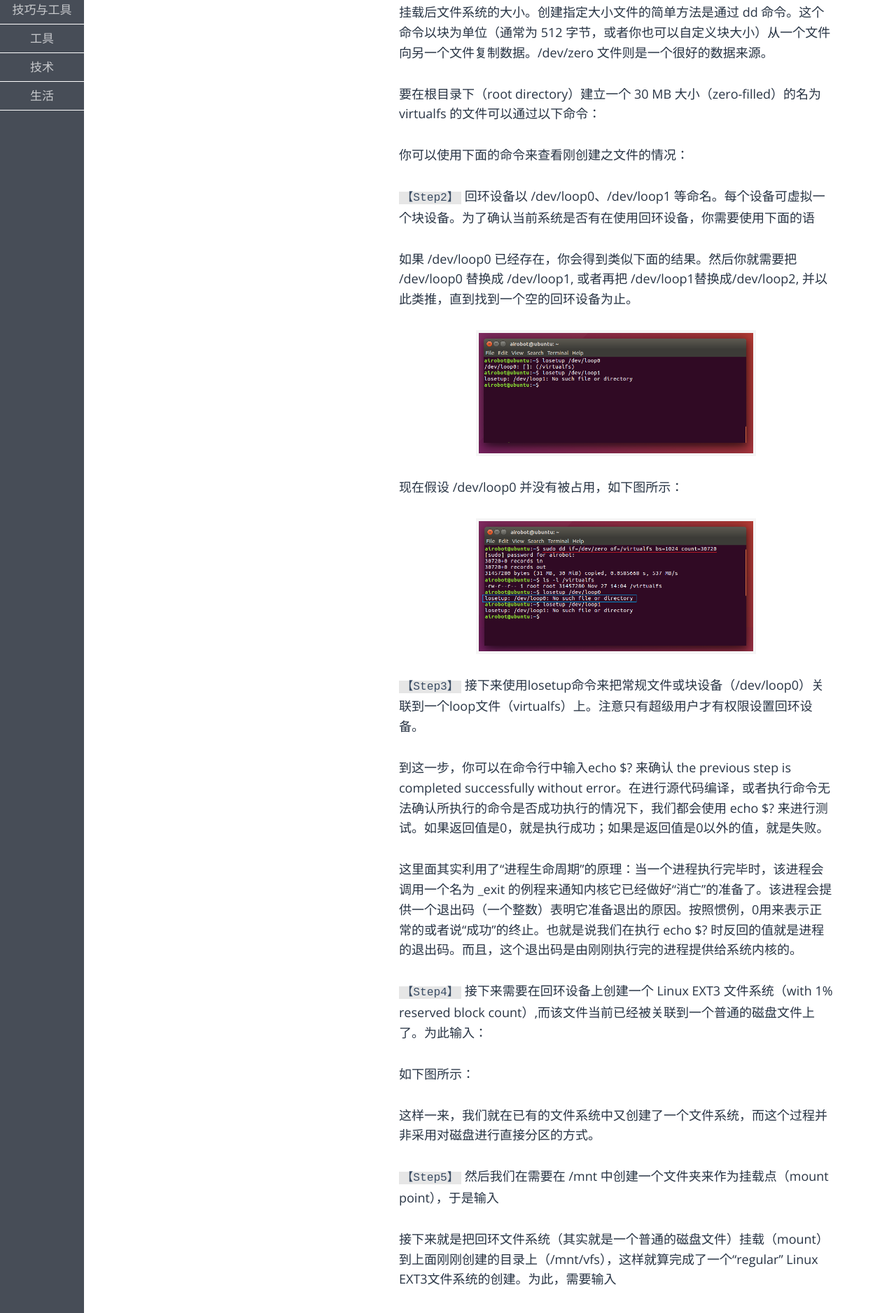
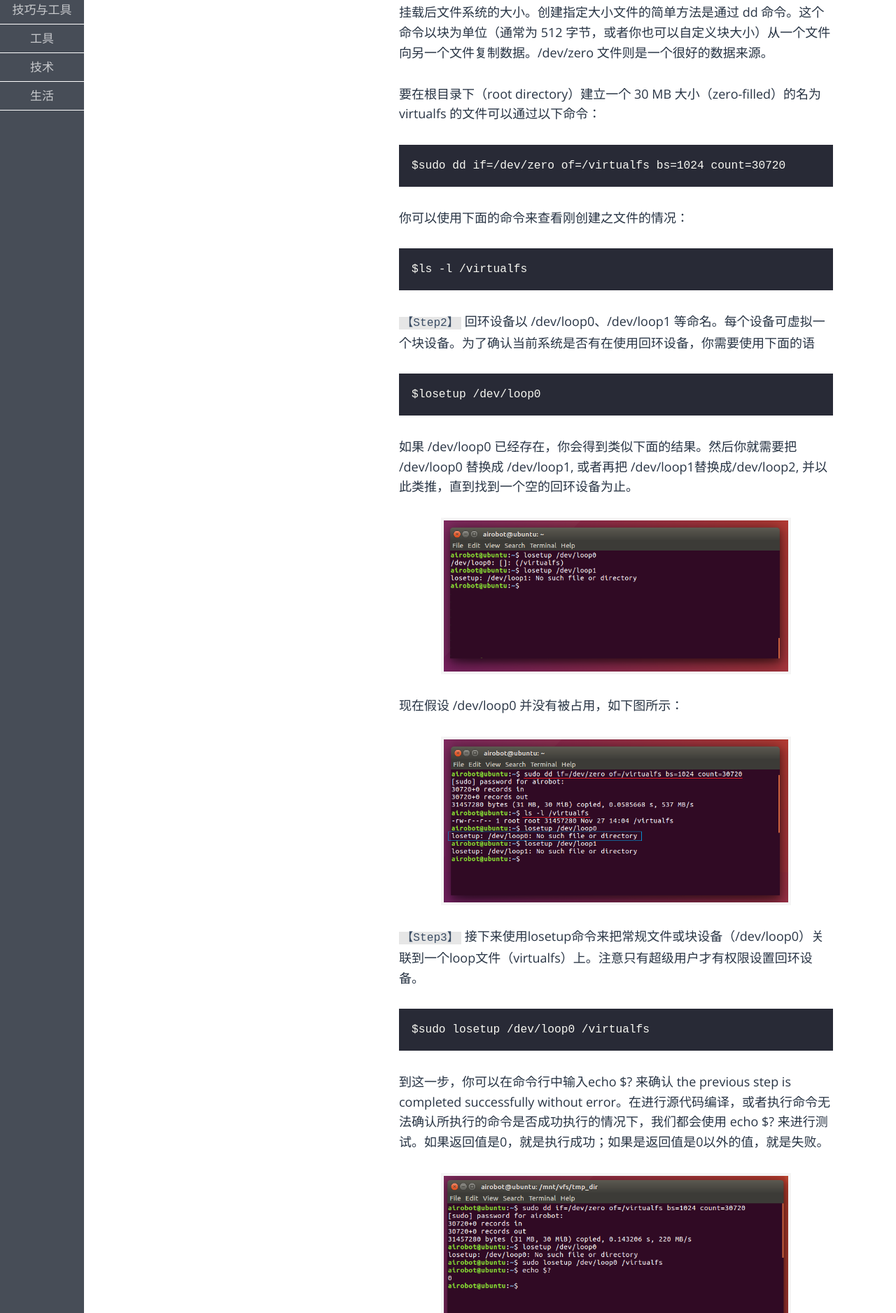
Before and after one commit to fzuo/baimafujinji, a Jekyll site: the page built from _posts/tool/2012-12-15-linux-loopback.md, in a window 1280 px wide. Shown: the part 746-2623 px from the top of the page at 70% size. Built offline with Jekyll 4.4.1, drawn with Linux system fonts in a browser that asks for light colours; some web fonts are replaced; some of the changed text lies outside the part shown.

Commit message:
Update 2012-12-15-linux-loopback.md

````diff
--- a/_posts/tool/2012-12-15-linux-loopback.md
+++ b/_posts/tool/2012-12-15-linux-loopback.md
@@ -20,64 +20,107 @@
 
 要在根目录下（root directory）建立一个 30 MB 大小（zero-filled）的名为 virtualfs 的文件可以通过以下命令：
 
+```
+$sudo dd if=/dev/zero of=/virtualfs bs=1024 count=30720
+```
 
 你可以使用下面的命令来查看刚创建之文件的情况：
 
+```
+$ls -l /virtualfs
+```
 
 `【Step2】` 回环设备以 /dev/loop0、/dev/loop1 等命名。每个设备可虚拟一个块设备。为了确认当前系统是否有在使用回环设备，你需要使用下面的语
+
+```
+$losetup /dev/loop0
+```
 
 如果 /dev/loop0 已经存在，你会得到类似下面的结果。然后你就需要把 /dev/loop0 替换成 /dev/loop1, 或者再把 /dev/loop1替换成/dev/loop2, 并以此类推，直到找到一个空的回环设备为止。
 
 <p align="center">
-<img src="https://fzuo.github.io/assets/img/linux_loopback/linux_loopback01.png" width="400">
+<img src="https://fzuo.github.io/assets/img/linux_loopback/linux_loopback01.png" width="500">
 </p>
 
 现在假设 /dev/loop0 并没有被占用，如下图所示：
 
 <p align="center">
-<img src="https://fzuo.github.io/assets/img/linux_loopback/linux_loopback02.png" width="400">
+<img src="https://fzuo.github.io/assets/img/linux_loopback/linux_loopback02.png" width="500">
 </p>
 
 `【Step3】` 接下来使用losetup命令来把常规文件或块设备（/dev/loop0）关联到一个loop文件（virtualfs）上。注意只有超级用户才有权限设置回环设备。
 
+```
+$sudo losetup /dev/loop0 /virtualfs
+```
+
 到这一步，你可以在命令行中输入echo $? 来确认 the previous step is completed successfully without error。在进行源代码编译，或者执行命令无法确认所执行的命令是否成功执行的情况下，我们都会使用 echo $? 来进行测试。如果返回值是0，就是执行成功；如果是返回值是0以外的值，就是失败。
 
+<p align="center">
+<img src="https://fzuo.github.io/assets/img/linux_loopback/linux_loopback03.png" width="500">
+</p>
 
-这里面其实利用了“进程生命周期”的原理：当一个进程执行完毕时，该进程会调用一个名为 _exit 的例程来通知内核它已经做好“消亡”的准备了。该进程会提供一个退出码（一个整数）表明它准备退出的原因。按照惯例，0用来表示正常的或者说“成功”的终止。也就是说我们在执行 echo $? 时反回的值就是进程的退出码。而且，这个退出码是由刚刚执行完的进程提供给系统内核的。
+这里面其实利用了“进程生命周期”的原理：当一个进程执行完毕时，该进程会调用一个名为 \_exit 的例程来通知内核它已经做好“消亡”的准备了。该进程会提供一个退出码（一个整数）表明它准备退出的原因。按照惯例，0用来表示正常的或者说“成功”的终止。也就是说我们在执行 echo $? 时反回的值就是进程的退出码。而且，这个退出码是由刚刚执行完的进程提供给系统内核的。
 
 `【Step4】` 接下来需要在回环设备上创建一个 Linux EXT3 文件系统（with 1% reserved block count）,而该文件当前已经被关联到一个普通的磁盘文件上了。为此输入：
 
+```
+$sudo mkfs -t ext3 -m 1 -v /dev/loop0
+```
+
 如下图所示：
 
-
-
+<p align="center">
+<img src="https://fzuo.github.io/assets/img/linux_loopback/linux_loopback04.png" width="500">
+</p>
 
 这样一来，我们就在已有的文件系统中又创建了一个文件系统，而这个过程并非采用对磁盘进行直接分区的方式。
 
 `【Step5】` 然后我们在需要在 /mnt 中创建一个文件夹来作为挂载点（mount point），于是输入
 
+```
+$sudo mkdir /mnt/vfs
+```
+
 接下来就是把回环文件系统（其实就是一个普通的磁盘文件）挂载（mount）到上面刚刚创建的目录上（/mnt/vfs），这样就算完成了一个“regular” Linux EXT3文件系统的创建。为此，需要输入
+
+```
+$sudo mount -t ext3 /dev/loop0 /mnt/vfs
+```
 
 如下图所示：
 
-
+<p align="center">
+<img src="https://fzuo.github.io/assets/img/linux_loopback/linux_loopback05.png" width="500">
+</p>
 
 所谓的『挂载』就是利用一个目录当成进入点，将磁盘分区槽的数据放置在该目录下；也就是说，进入该目录就可以读取该分割槽（partition）的意思。这个动作我们称为『挂载』，那个进入点的目录我们称为『挂载点』。由於整个Linux系统最重要的是根目录，因此根目录一定需要挂载到某个分割槽的。至於其他的目录则可依使用者自己的需求来给予挂载到不同的分割槽。
 
 现在，所有的 Linux 文件系统相关的命令就都可以在上面创建的这个文件系统中使用了。例如，你可以输入 df -h来确认其 “disk usage”，或者输入 tune2fs -l /dev/loop0 来输出它的文件系统设置，等等。例如下面的例子中，我们在其中创建了一个文件夹tmp_dir，然后用ls来列出这个磁盘中的内容。请注意 lost+found 是一个由 mkfs 自动建立的文件夹一旦文件系统被破坏，部分数据被回复但没有与任何文件关联起来，将被放置在这个文件夹中。
 
+<p align="center">
+<img src="https://fzuo.github.io/assets/img/linux_loopback/linux_loopback05.png" width="500">
+</p>
 
 注意，输入sudo echo 'hello world!'>test.txt是不可以的，这会导致Permission denied。因为The redirection（>） is done by the shell before sudo is even started. 所以你要使用上面图中所示的指令。另外，使用nano来创建或编辑文件，也要使用超级用户权限，即sudo nano test.txt，否则就可能无法保存。
 
 `【Step6】` 最后在结束使用后，需要卸载这个文件系统。事实上，你可以删除文件，或者之后再次挂载并使用其中的文件。你甚至可以将这个文件复制到远程主机并在那里挂载、使用——文件系统的内容完全不会受到影响。
 前面我们提过，losetup被用来创建和控制loop文件，把常规文件或块设备关联到一个loop文件上。但是当使用 -d 时就表示删除关联到loop设备的文件文件或设备。所以我们首先输入
 
+```
+$sudo losetup -d /dev/loop0
+```
+
 然后再使用下面的命令
+
+```
+$sudo umount /mnt/vfs
+```
 
 便可以将已经挂载的回环文件系统卸载了。
 
 <p align="center">
-<img src="https://fzuo.github.io/assets/img/linux_loopback/linux_loopback01.png" width="500">
+<img src="https://fzuo.github.io/assets/img/linux_loopback/linux_loopback06.png" width="500">
 </p>
 
 -----------------------------
````
